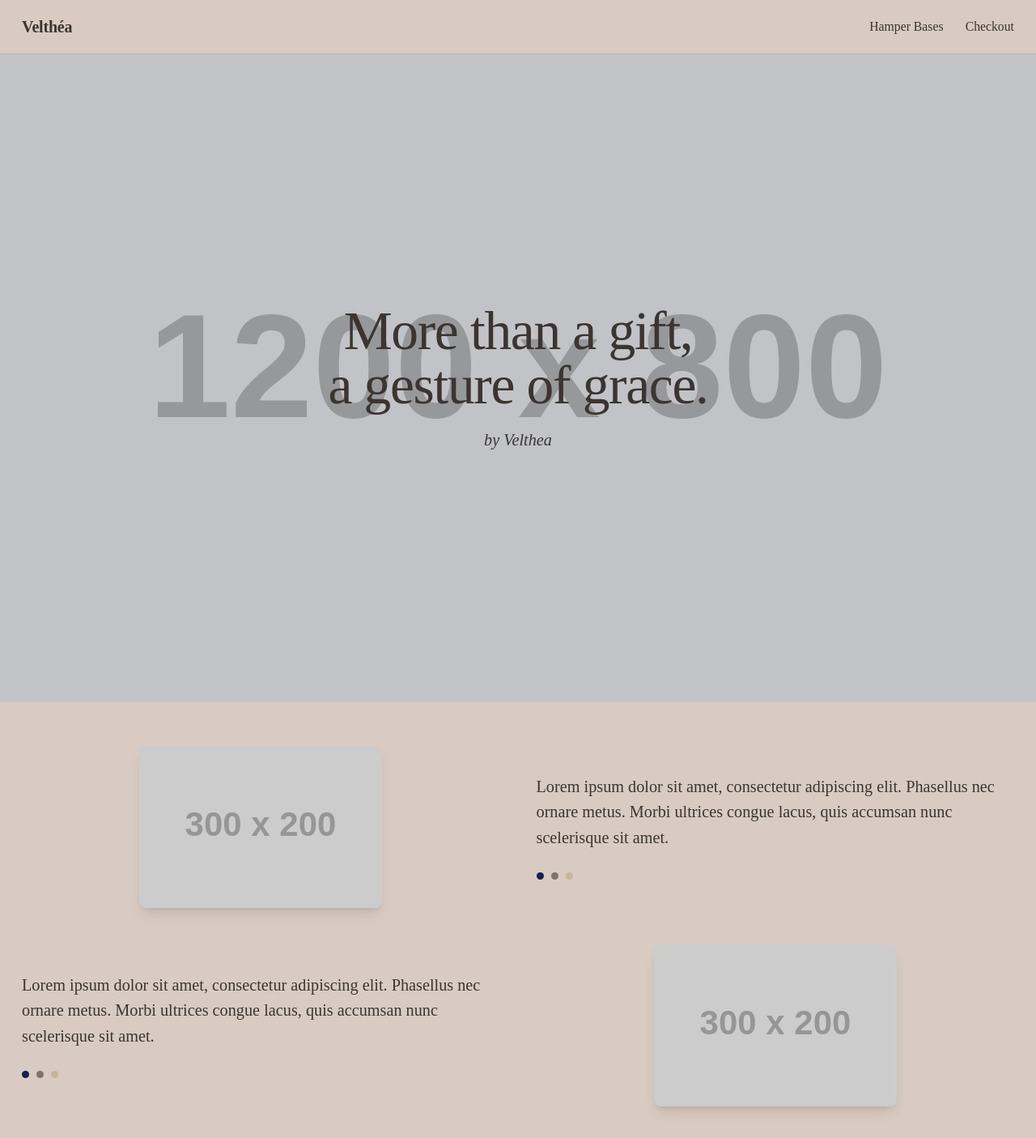
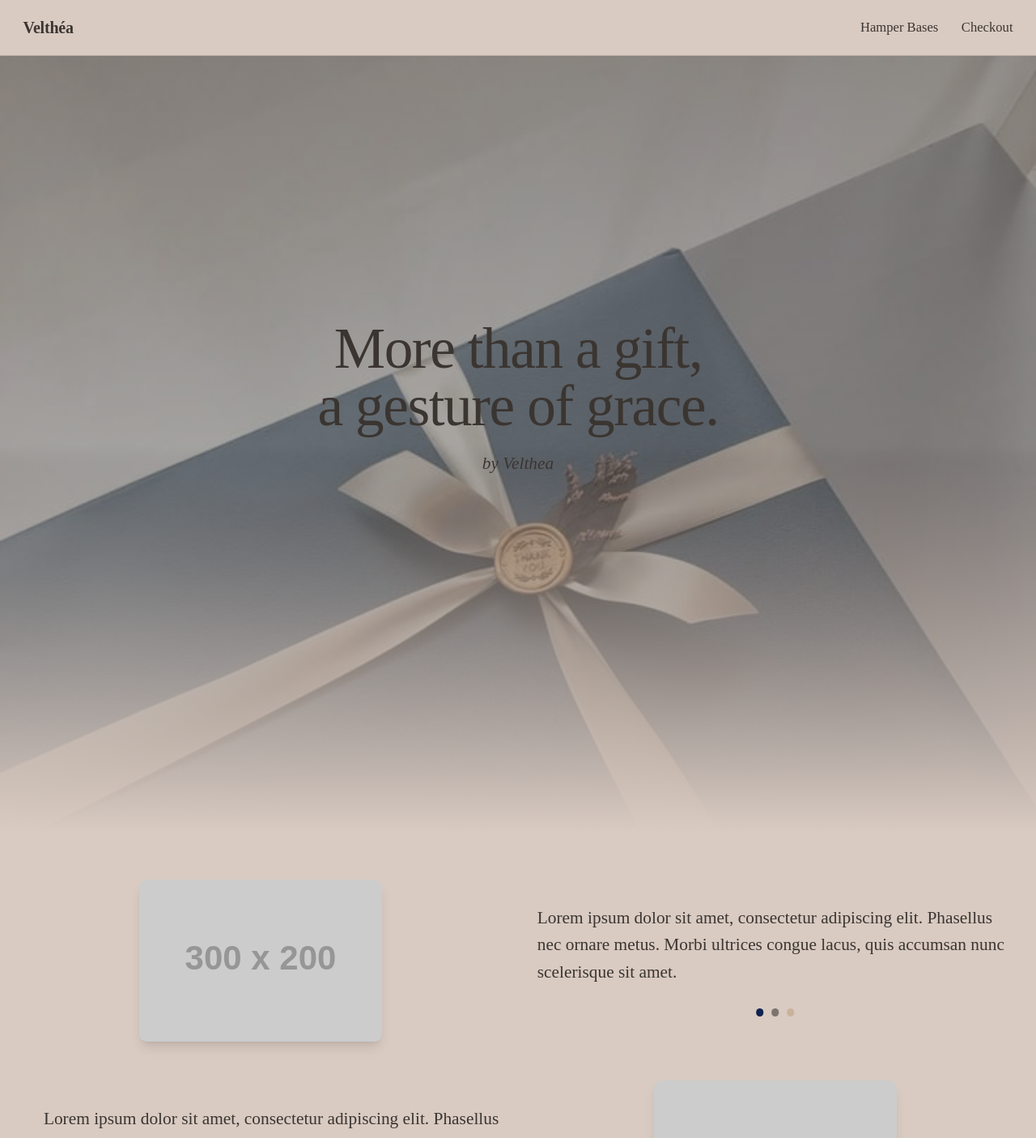
Before and after one commit to IntroPret/velthea, a Next.js app: page / in a window 1280 px wide. Shown: the top 1405 px of the page at 81% size. Built offline with nearby package versions, Linux system fonts and the light colour scheme; a web font is replaced by a local one.

Commit message:
Refined Main Page to improve UI;

```diff
--- a/src/app/globals.css
+++ b/src/app/globals.css
@@ -6,6 +6,7 @@
   --color-text: #3B3531;
   --color-background: #D9CBC2;
   --color-primary: #112250;
+  --color-primary-hover: #3C507D;
   --color-secondary: #C8B39B;
   --color-accent: #E3C9A4;
   --color-muted: #7E746F;
@@ -14,7 +15,7 @@
 
   /* Radii */
   --radius-card: 20px; /* 16–24px range */
-  --radius-button: 16px;
+  --radius-button: 24px;
   --radius-pill: 999px;
 
   /* Shadows */
@@ -29,7 +30,7 @@
 html, body {
   height: 100%;
   font-family: var(--font-sans), ui-sans-serif, system-ui, -apple-system, Segoe UI, Roboto, Helvetica, Arial, "Apple Color Emoji", "Segoe UI Emoji";
-  font-size: 18px; /* Base font size adjustment */
+  font-size: 19px; /* Base font size adjustment */
 }
 
 body {
@@ -80,7 +81,7 @@ body {
   border: 1px solid transparent;
 }
 .btn-primary:hover {
-  background-color: color-mix(in oklab, var(--color-primary), black 10%);
+  background-color: color-mix(in oklab, var(--color-primary-hover), black 10%);
 }
 
 .btn-secondary {
--- a/src/components/ContentGrid.tsx
+++ b/src/components/ContentGrid.tsx
@@ -5,6 +5,7 @@ export default function ContentGrid() {
   return (
     <section className="mx-auto max-w-6xl px-6 my-12">
       <div className="grid md:grid-cols-2 gap-10 items-center">
+        {/* First image */}
         <div className="flex justify-center">
           <img
             src="https://via.placeholder.com/300x200?text=Gift+Box+1"
@@ -12,30 +13,36 @@ export default function ContentGrid() {
             className="rounded-lg shadow-lg"
           />
         </div>
-        <div className="max-w-prose relative pb-8">
+
+        {/* First text — left aligned on mobile */}
+        <div className="max-w-prose relative pb-8 text-left">
           <p className="text-lg">
             Lorem ipsum dolor sit amet, consectetur adipiscing elit. Phasellus
             nec ornare metus. Morbi ultrices congue lacus, quis accumsan nunc
             scelerisque sit amet.
           </p>
-          <div className="absolute bottom-0 left-0 flex gap-2">
+          <div className="absolute bottom-0 left-1/2 -translate-x-1/2 flex gap-2">
             <span className="h-2 w-2 bg-[var(--color-primary)] rounded-full"></span>
             <span className="h-2 w-2 bg-[var(--color-muted)] rounded-full"></span>
             <span className="h-2 w-2 bg-[var(--color-secondary)] rounded-full"></span>
           </div>
         </div>
-        <div className="max-w-prose relative pb-8">
+
+        {/* Second text — right aligned on mobile */}
+        <div className="max-w-prose relative pb-8 text-right">
           <p className="text-lg">
             Lorem ipsum dolor sit amet, consectetur adipiscing elit. Phasellus
             nec ornare metus. Morbi ultrices congue lacus, quis accumsan nunc
             scelerisque sit amet.
           </p>
-          <div className="absolute bottom-0 left-0 flex gap-2">
+          <div className="absolute bottom-0 left-1/2 -translate-x-1/2 flex gap-2">
             <span className="h-2 w-2 bg-[var(--color-primary)] rounded-full"></span>
             <span className="h-2 w-2 bg-[var(--color-muted)] rounded-full"></span>
             <span className="h-2 w-2 bg-[var(--color-secondary)] rounded-full"></span>
           </div>
         </div>
+
+        {/* Second image */}
         <div className="flex justify-center">
           <img
             src="https://via.placeholder.com/300x200?text=Gift+Box+2"
@@ -44,6 +51,7 @@ export default function ContentGrid() {
           />
         </div>
       </div>
+
       <div className="text-center mt-12">
         <Link href={ROUTES.BASE} className="btn btn-primary text-lg px-8 py-3">
           Get Yours
--- a/src/components/Hero.tsx
+++ b/src/components/Hero.tsx
@@ -3,13 +3,21 @@ import { ROUTES } from "@/lib/routes";
 
 export default function Hero() {
   return (
-    <section className="relative h-screen flex items-center justify-center text-white bg-gray-400">
-      <div className="absolute inset-0 bg-[url('https://via.placeholder.com/1200x800?text=Gift+Banner')] bg-cover bg-center opacity-80" />
-      <div className="relative z-10 text-center">
+    <section className="relative min-h-[120vh] flex items-center justify-center text-white bg-[var(--color-background)]">
+      {/* Background Image */}
+      <div className="absolute inset-0 bg-[url('/images/hampers/hero.jpg')] bg-top bg-cover opacity-60" />
+
+      {/* Gradient Overlay */}
+      <div className="absolute inset-0 bg-gradient-to-b from-black/40 via-black/30 to-[var(--color-background)]" />
+
+      {/* Hero Content */}
+      <div className="relative  z-10 text-center -mt-24">
         <h1 className="heading-hero text-4xl sm:text-5xl lg:text-6xl mb-4 text-[var(--color-text)]">
           More than a gift, <br /> a gesture of grace.
         </h1>
-        <p className="text-lg italic text-[var(--color-text)]">by Velthea</p>
+        <p className="text-lg italic text-[var(--color-text)]">
+            by Velthea
+        </p>
       </div>
     </section>
   );
```
Also changed, not shown: public/images/hampers/hero.jpg (added).
